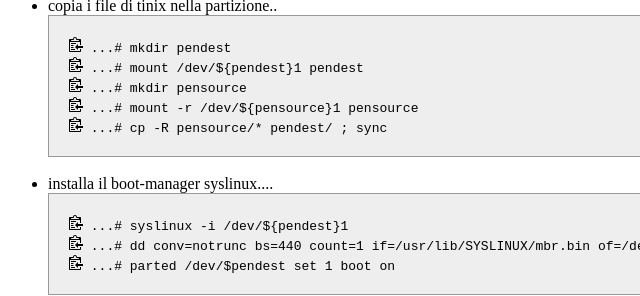
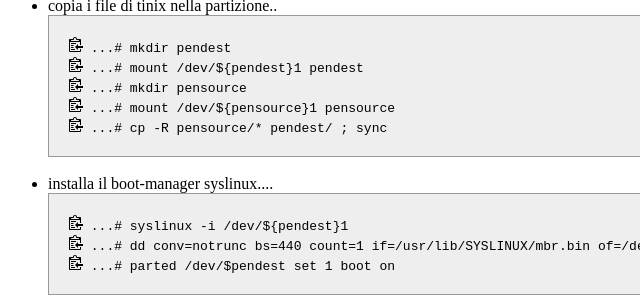
Before and after one commit to pablitocalvo/pablitocalvo.github.io_OLD, a plain HTML site: page tinix/index.html in a window 1280 px wide. Shown: the part 1202-1498 px from the top of the page, 0-640 px from the left. Drawn offline with Linux system fonts and the light colour scheme.

Commit message:
rimosso -r da mouotn pensource ( already mounted on ....)

```diff
--- a/tinix/index.html
+++ b/tinix/index.html
@@ -174,7 +174,7 @@ continuare, lanciando il comando:
 
 	<svg onclick="copia(mountsourc )" viewBox="0 0 14 16" version="1.1" width="14" height="16" aria-hidden="true"><path fill-rule="evenodd" d="M2 13h4v1H2v-1zm5-6H2v1h5V7zm2 3V8l-3 3 3 3v-2h5v-2H9zM4.5 9H2v1h2.5V9zM2 12h2.5v-1H2v1zm9 1h1v2c-.02.28-.11.52-.3.7-.19.18-.42.28-.7.3H1c-.55 0-1-.45-1-1V4c0-.55.45-1 1-1h3c0-1.11.89-2 2-2 1.11 0 2 .89 2 2h3c.55 0 1 .45 1 1v5h-1V6H1v9h10v-2zM2 5h8c0-.55-.45-1-1-1H8c-.55 0-1-.45-1-1s-.45-1-1-1-1 .45-1 1-.45 1-1 1H3c-.55 0-1 .45-1 1z"></path></svg>
 
-   ...#  <span class="copia" id="mountsourc">mount -r /dev/${pensource}1 pensource</span><br>
+   ...#  <span class="copia" id="mountsourc">mount  /dev/${pensource}1 pensource</span><br>
 
 	<svg onclick="copia(cp )" viewBox="0 0 14 16" version="1.1" width="14" height="16" aria-hidden="true"><path fill-rule="evenodd" d="M2 13h4v1H2v-1zm5-6H2v1h5V7zm2 3V8l-3 3 3 3v-2h5v-2H9zM4.5 9H2v1h2.5V9zM2 12h2.5v-1H2v1zm9 1h1v2c-.02.28-.11.52-.3.7-.19.18-.42.28-.7.3H1c-.55 0-1-.45-1-1V4c0-.55.45-1 1-1h3c0-1.11.89-2 2-2 1.11 0 2 .89 2 2h3c.55 0 1 .45 1 1v5h-1V6H1v9h10v-2zM2 5h8c0-.55-.45-1-1-1H8c-.55 0-1-.45-1-1s-.45-1-1-1-1 .45-1 1-.45 1-1 1H3c-.55 0-1 .45-1 1z"></path></svg>
    ...#  <span class="copia" id="cp">cp -R pensource/* pendest/ ; sync</span> <br>
```
